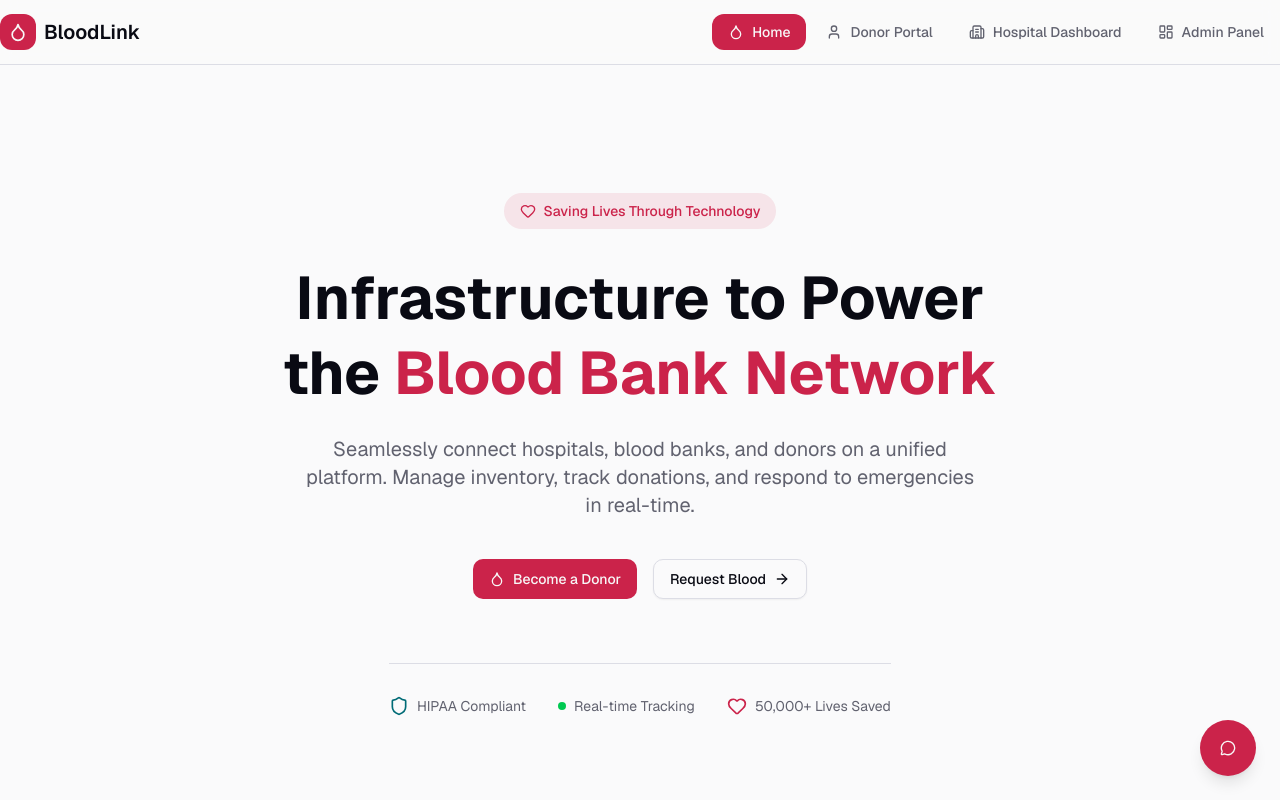
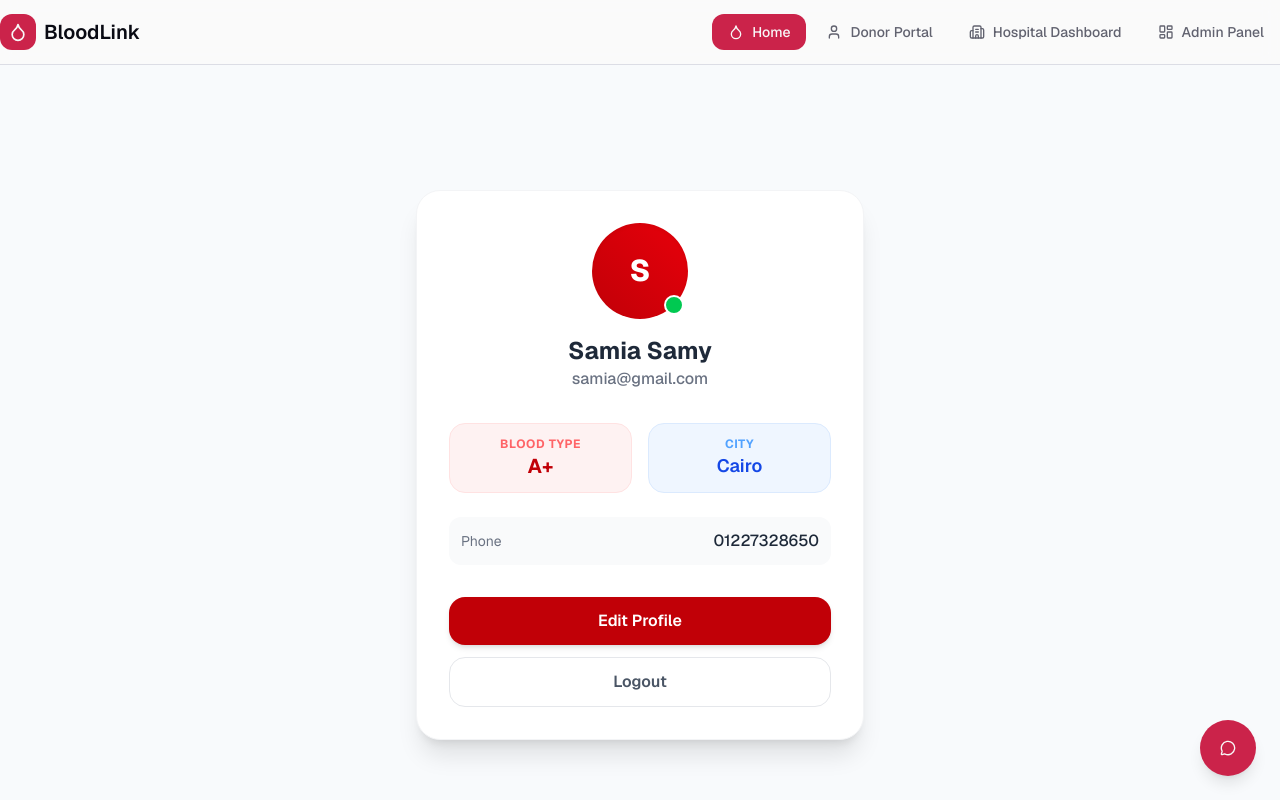
Before and after one commit to FatmmaELZahraa/Blood_Bank_DEPI_GP, a Next.js app: page / in a window 1280 px wide. Shown: the top 800 px of the page. Built offline with nearby package versions, Linux system fonts and the light colour scheme.

Commit message:
Save my profile changes before pulling

```diff
--- a/app/page.tsx
+++ b/app/page.tsx
@@ -1,3 +1,4 @@
+import ProfilePage from "@/components/profile"
 import { Navigation } from "@/components/navigation"
 import { HeroSection } from "@/components/hero-section"
 import { FeaturesGrid } from "@/components/features-grid"
@@ -10,6 +11,7 @@ export default function HomePage() {
     <div className="min-h-screen bg-background">
       <Navigation />
       <main>
+        <ProfilePage/>
         <HeroSection />
         <StatsSection />
         <FeaturesGrid />
--- /dev/null
+++ b/components/profile.tsx
@@ -0,0 +1,79 @@
+import React from 'react';
+
+/**
+ * User Type definition for TypeScript type safety
+ */
+type User = {
+  name: string;
+  email: string;
+  bloodType: string;
+  city: string;
+  phone: string;
+};
+
+/**
+ * Mock data representing a user from a database
+ */
+const userData: User = {
+  name: "Samia Samy",
+  email: "samia@gmail.com",
+  bloodType: "A+",
+  city: "Cairo",
+  phone: "01227328650",
+};
+
+export default function ProfilePage() {
+  // Safe extraction of the first letter for the avatar
+  const firstLetter = userData.name?.charAt(0).toUpperCase() || "?";
+
+  return (
+    <div className="min-h-screen bg-slate-50 flex items-center justify-center p-6">
+      <div className="bg-white shadow-xl rounded-3xl p-8 w-full max-w-md border border-gray-100">
+
+        {/* Profile Header Section */}
+        <div className="flex flex-col items-center">
+          <div className="relative">
+            <div className="w-24 h-24 rounded-full bg-gradient-to-tr from-red-700 to-red-600 flex items-center justify-center text-white text-3xl font-extrabold shadow-inner">
+              {firstLetter}
+            </div>
+            {/* Status Indicator */}
+            <span className="absolute bottom-1 right-1 w-5 h-5 bg-green-500 border-2 border-white rounded-full"></span>
+          </div>
+
+          <h2 className="mt-4 text-2xl font-bold text-gray-800">{userData.name}</h2>
+          <p className="text-gray-500 font-medium">{userData.email}</p>
+        </div>
+
+        {/* Info Grid - Important Blood Bank Data */}
+        <div className="mt-8 grid grid-cols-2 gap-4">
+          <div className="p-3 bg-red-50 rounded-xl border border-red-100 text-center">
+            <p className="text-xs text-red-400 uppercase font-bold tracking-wider">Blood Type</p>
+            <p className="text-xl font-bold text-red-700">{userData.bloodType}</p>
+          </div>
+          <div className="p-3 bg-blue-50 rounded-xl border border-blue-100 text-center">
+            <p className="text-xs text-blue-400 uppercase font-bold tracking-wider">City</p>
+            <p className="text-lg font-semibold text-blue-700">{userData.city}</p>
+          </div>
+        </div>
+
+        {/* Secondary User Details */}
+        <div className="mt-6 space-y-4">
+          <div className="flex items-center justify-between p-3 bg-gray-50 rounded-lg">
+            <span className="text-gray-500 text-sm">Phone</span>
+            <span className="text-gray-800 font-medium">{userData.phone}</span>
+          </div>
+        </div>
+
+        {/* Action Buttons */}
+        <div className="mt-8 flex flex-col gap-3">
+          <button className="w-full bg-red-700 text-white py-3 rounded-xl font-semibold hover:bg-red-600 active:scale-95 transition-all shadow-md">
+            Edit Profile
+          </button>
+          <button className="w-full bg-white text-gray-600 py-3 rounded-xl font-semibold border border-gray-200 hover:bg-gray-50 transition-all">
+            Logout
+          </button>
+        </div>
+      </div>
+    </div>
+  );
+}
```
